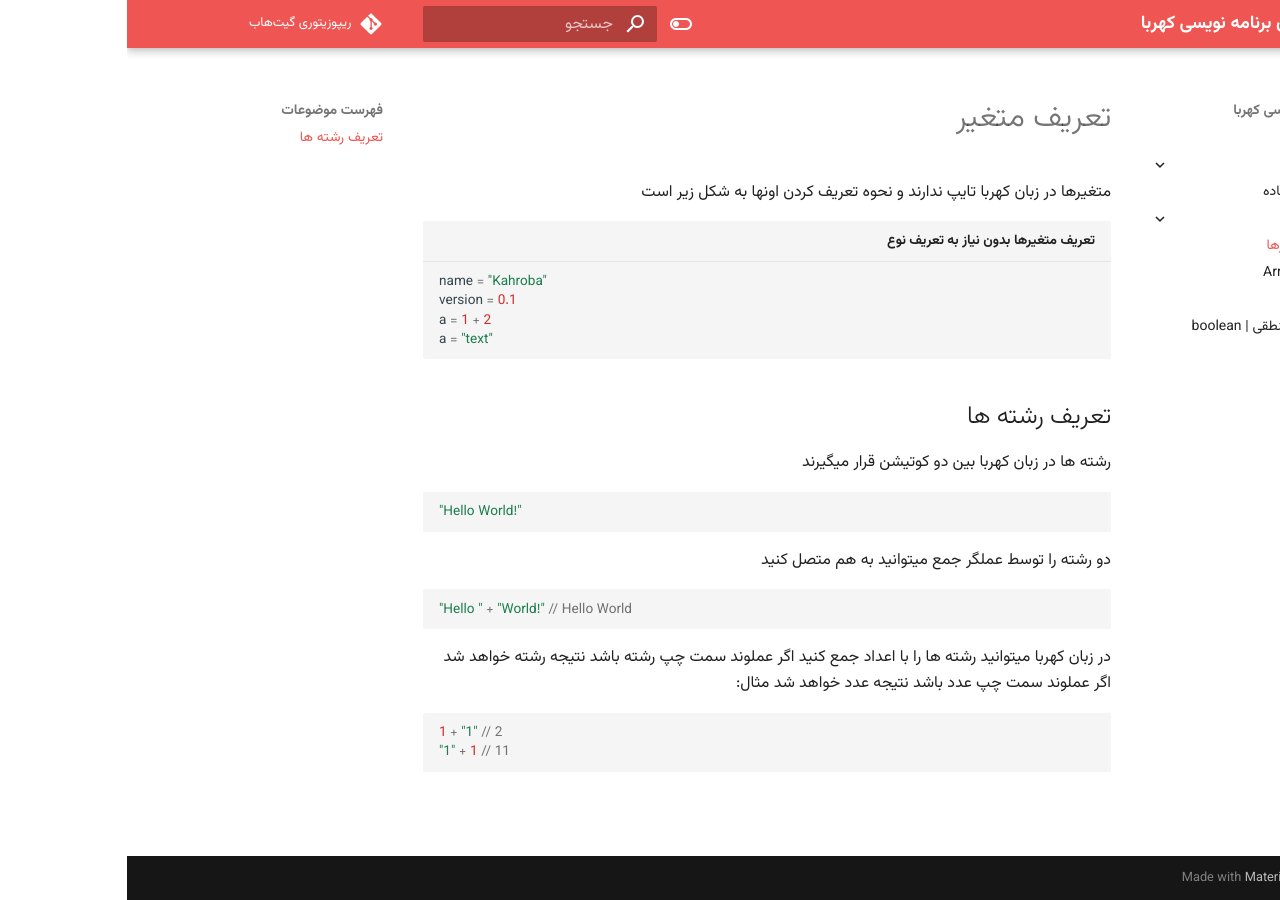
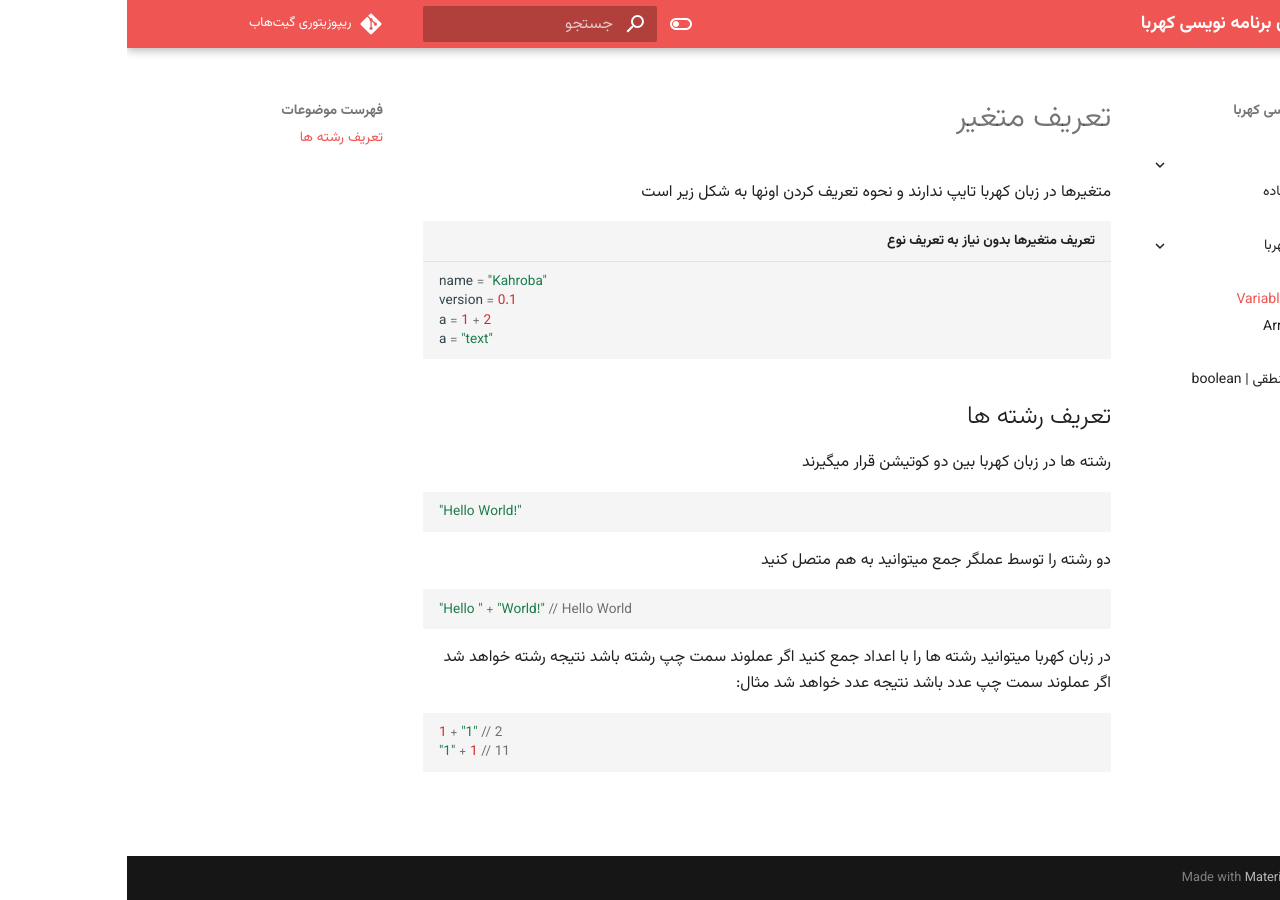
Before and after one commit to kahroba-lang/docs, an MkDocs documentation site: the page built from docs/concepts/define.md, in a window 1280 px wide. Built offline with MkDocs 1.6.1 and Material for MkDocs 9.7.7, drawn with Linux system fonts in a browser that asks for light colours; comment, search, counter and statistics services are not loaded; the version menu is left out.

Commit message:
chore: dir str updated & hello-world added

```diff
--- a/mkdocs.yml
+++ b/mkdocs.yml
@@ -1,17 +1,18 @@
 site_name: زبان برنامه نویسی کهربا
 nav:
-  - درباره کهربا: about.md
-  - شروع کنید:
+  - پیشگفتار: about.md
+  - شروع:
       - نصب و استفاده: construction/install.md
-  - ویژگی‌های زبان:
-      - تعریف متغیرها: features/define.md
-      - آرایه‌ها | Arrays: features/arrays.md
-      - مپ‌ | Map: features/map.md
-      - عبارت‌های منطقی | boolean: features/boolean.md
+      - سلام دنیا: sample/hello-world.md
 
+  - مفاهیم زبان کهربا:
+      - کامنت‌ها: concepts/comment.md
+      - متغیرها |‌ Variables: concepts/define.md
+      - آرایه‌ها | Arrays: concepts/arrays.md
+      - مپ‌ | Map: concepts/map.md
+      - عبارت‌های منطقی | boolean: concepts/boolean.md
 plugins:
-  - search:
-      lang: "fa"
+  - search
 theme:
   name: material
   direction: rtl
@@ -52,7 +53,7 @@
   version:
     provider: mike
 
-repo_url: https://github.com/kahroba-lang/kahroba
+repo_url: https://github.com/kahroba-lang/docs
 repo_name: ریپوزیتوری گیت‌هاب
 markdown_extensions:
   - pymdownx.highlight:
```
Also changed, not shown: docs/concepts/comment.md (added, +4 -0 lines), docs/concepts/printout.md (added, +15 -0 lines), docs/index.md (+3 -20 lines), docs/sample/hello-world.md (added, +31 -0 lines), docs/concepts/arrays.md (renamed from docs/features/arrays.md), docs/concepts/boolean.md (renamed from docs/features/boolean.md), docs/concepts/define.md (renamed from docs/features/define.md), docs/concepts/map.md (renamed from docs/features/map.md).
